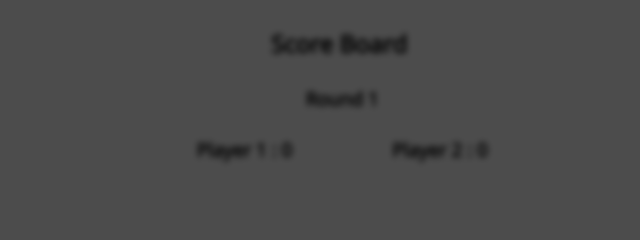
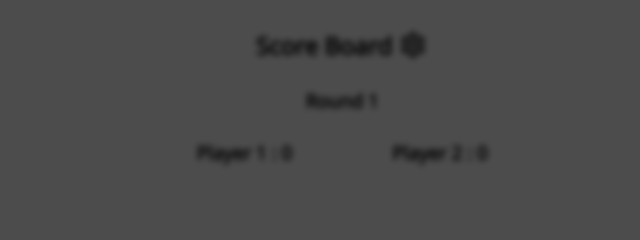
Before and after one commit to whitesgr03/Tic-Tac-Toe, a plain HTML site: page index.html in a window 1280 px wide. Shown: the top 240 px of the page, 298-938 px from the left. Drawn offline with nearby package versions, Linux system fonts and the light colour scheme; a web font is replaced by a local one.

Commit message:
Add menuButton style

```diff
--- a/style.css
+++ b/style.css
@@ -235,6 +235,14 @@ main {
     row-gap: 30px;
 }
 
+.scoreBoard .menuButton {
+    background-image: url(./img/set.svg);
+    width: 30px;
+    height: 30px;
+    cursor: pointer;
+    vertical-align: bottom;
+}
+
 .scoreBoard div {
     display: flex;
     column-gap: 100px;
```
